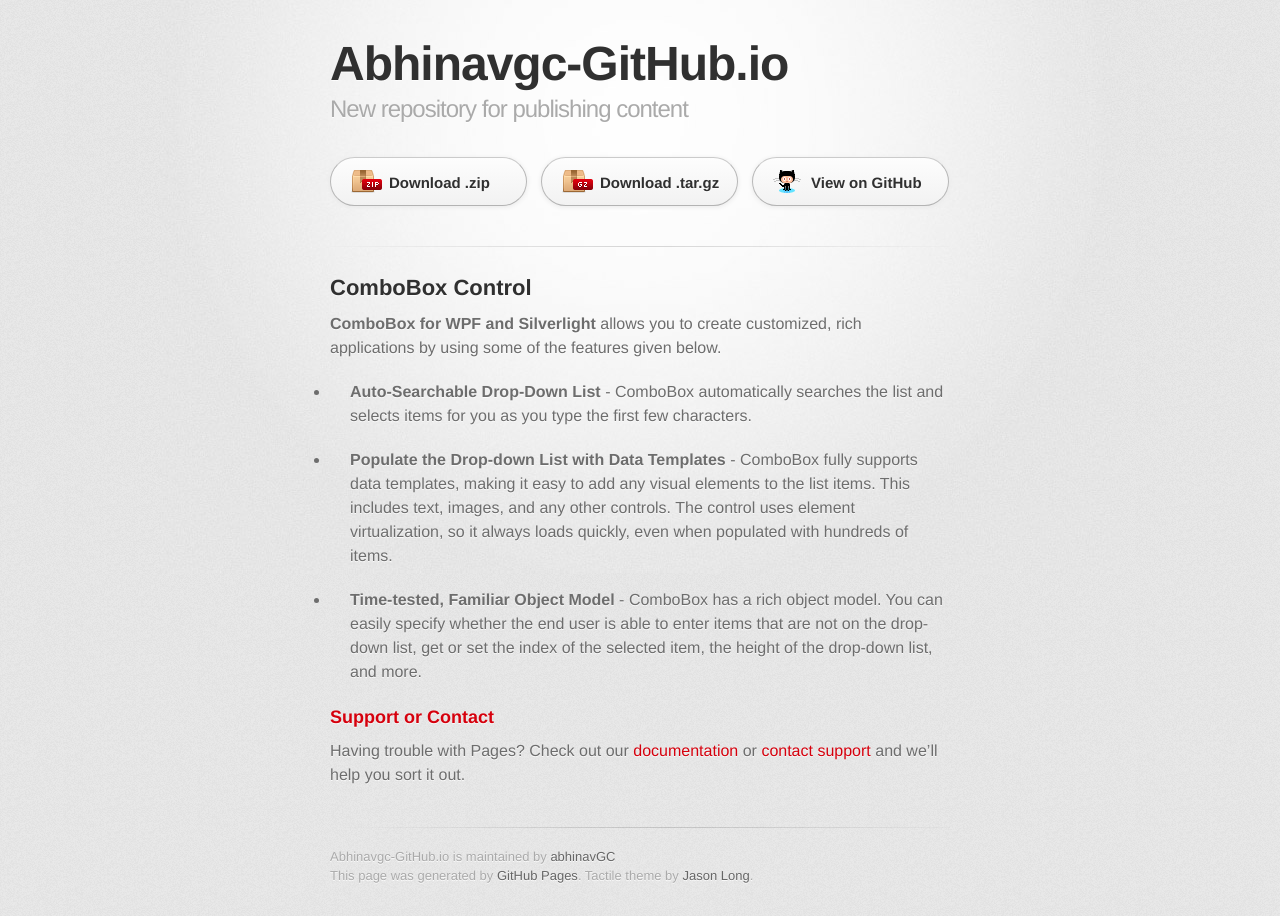
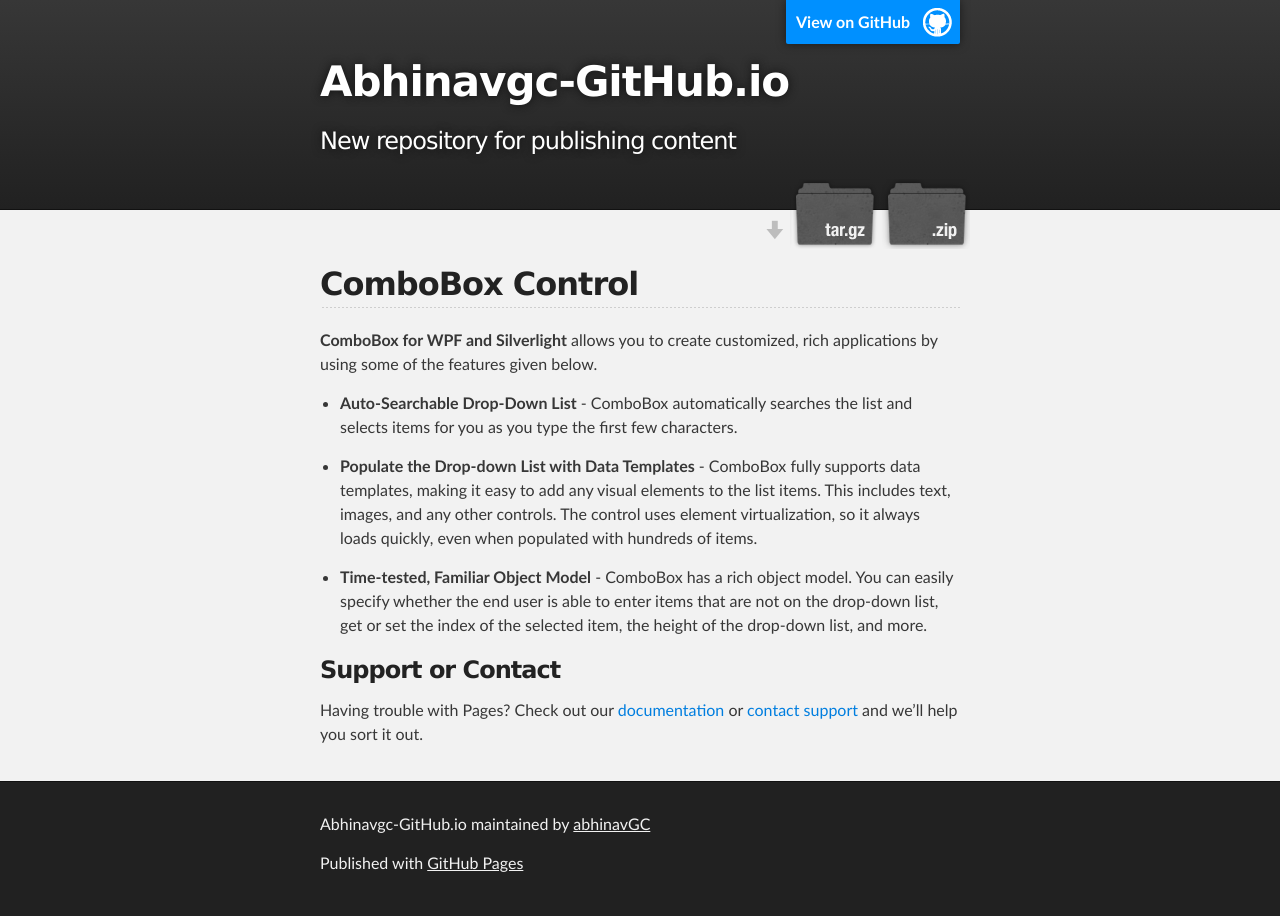
Before and after one commit to abhinavGC/abhinavGC-github.io, a plain HTML site: page index.html in a window 1280 px wide. Drawn offline with Linux system fonts and the light colour scheme; a web font is replaced by a local one.

```diff
--- a/index.html
+++ b/index.html
@@ -1,37 +1,37 @@
 <!DOCTYPE html>
 <html>
+
   <head>
     <meta charset='utf-8'>
     <meta http-equiv="X-UA-Compatible" content="chrome=1">
-    <link href='https://fonts.googleapis.com/css?family=Chivo:900' rel='stylesheet' type='text/css'>
-    <link rel="stylesheet" type="text/css" href="stylesheets/stylesheet.css" media="screen">
-    <link rel="stylesheet" type="text/css" href="stylesheets/github-dark.css" media="screen">
-    <link rel="stylesheet" type="text/css" href="stylesheets/print.css" media="print">
-    <!--[if lt IE 9]>
-    <script src="//html5shiv.googlecode.com/svn/trunk/html5.js"></script>
-    <![endif]-->
-    <title>Abhinavgc-GitHub.io by abhinavGC</title>
+    <meta name="description" content="Abhinavgc-GitHub.io : New repository for publishing content">
+
+    <link rel="stylesheet" type="text/css" media="screen" href="stylesheets/stylesheet.css">
+
+    <title>Abhinavgc-GitHub.io</title>
   </head>
 
   <body>
-    <div id="container">
-      <div class="inner">
 
-        <header>
-          <h1>Abhinavgc-GitHub.io</h1>
-          <h2>New repository for publishing content</h2>
+    <!-- HEADER -->
+    <div id="header_wrap" class="outer">
+        <header class="inner">
+          <a id="forkme_banner" href="https://github.com/abhinavGC/abhinavGC-github.io">View on GitHub</a>
+
+          <h1 id="project_title">Abhinavgc-GitHub.io</h1>
+          <h2 id="project_tagline">New repository for publishing content</h2>
+
+            <section id="downloads">
+              <a class="zip_download_link" href="https://github.com/abhinavGC/abhinavGC-github.io/zipball/master">Download this project as a .zip file</a>
+              <a class="tar_download_link" href="https://github.com/abhinavGC/abhinavGC-github.io/tarball/master">Download this project as a tar.gz file</a>
+            </section>
         </header>
+    </div>
 
-        <section id="downloads" class="clearfix">
-          <a href="https://github.com/abhinavGC/abhinavGC-github.io/zipball/master" id="download-zip" class="button"><span>Download .zip</span></a>
-          <a href="https://github.com/abhinavGC/abhinavGC-github.io/tarball/master" id="download-tar-gz" class="button"><span>Download .tar.gz</span></a>
-          <a href="https://github.com/abhinavGC/abhinavGC-github.io" id="view-on-github" class="button"><span>View on GitHub</span></a>
-        </section>
-
-        <hr>
-
-        <section id="main_content">
-          <h2>
+    <!-- MAIN CONTENT -->
+    <div id="main_content_wrap" class="outer">
+      <section id="main_content" class="inner">
+        <h2>
 <a id="combobox-control" class="anchor" href="#combobox-control" aria-hidden="true"><span class="octicon octicon-link"></span></a>ComboBox Control</h2>
 
 <p><strong>ComboBox for WPF and Silverlight</strong> allows you to create customized, rich applications by using some of the features given below.</p>
@@ -46,15 +46,18 @@
 <a id="support-or-contact" class="anchor" href="#support-or-contact" aria-hidden="true"><span class="octicon octicon-link"></span></a>Support or Contact</h3>
 
 <p>Having trouble with Pages? Check out our <a href="https://help.github.com/pages">documentation</a> or <a href="https://github.com/contact">contact support</a> and we’ll help you sort it out.</p>
-        </section>
+      </section>
+    </div>
 
-        <footer>
-          Abhinavgc-GitHub.io is maintained by <a href="https://github.com/abhinavGC">abhinavGC</a><br>
-          This page was generated by <a href="https://pages.github.com">GitHub Pages</a>. Tactile theme by <a href="https://twitter.com/jasonlong">Jason Long</a>.
-        </footer>
+    <!-- FOOTER  -->
+    <div id="footer_wrap" class="outer">
+      <footer class="inner">
+        <p class="copyright">Abhinavgc-GitHub.io maintained by <a href="https://github.com/abhinavGC">abhinavGC</a></p>
+        <p>Published with <a href="https://pages.github.com">GitHub Pages</a></p>
+      </footer>
+    </div>
 
 
-      </div>
-    </div>
+
   </body>
 </html>
--- a/stylesheets/stylesheet.css
+++ b/stylesheets/stylesheet.css
@@ -1,7 +1,14 @@
-/* http://meyerweb.com/eric/tools/css/reset/
-   v2.0 | 20110126
-   License: none (public domain)
-*/
+/*******************************************************************************
+Slate Theme for GitHub Pages
+by Jason Costello, @jsncostello
+*******************************************************************************/
+
+@import url(github-light.css);
+
+/*******************************************************************************
+MeyerWeb Reset
+*******************************************************************************/
+
 html, body, div, span, applet, object, iframe,
 h1, h2, h3, h4, h5, h6, p, blockquote, pre,
 a, abbr, acronym, address, big, cite, code,
@@ -15,359 +22,404 @@ article, aside, canvas, details, embed,
 figure, figcaption, footer, header, hgroup,
 menu, nav, output, ruby, section, summary,
 time, mark, audio, video {
+  margin: 0;
   padding: 0;
-	margin: 0;
+  border: 0;
   font: inherit;
-	font-size: 100%;
   vertical-align: baseline;
-	border: 0;
 }
+
 /* HTML5 display-role reset for older browsers */
 article, aside, details, figcaption, figure,
 footer, header, hgroup, menu, nav, section {
   display: block;
 }
-body {
-	line-height: 1;
-}
+
 ol, ul {
   list-style: none;
 }
-blockquote, q {
-	quotes: none;
-}
-blockquote:before, blockquote:after,
-q:before, q:after {
-	content: '';
-	content: none;
-}
+
 table {
+  border-collapse: collapse;
   border-spacing: 0;
-	border-collapse: collapse;
 }
 
-/* LAYOUT STYLES */
+/*******************************************************************************
+Theme Styles
+*******************************************************************************/
+
 body {
-  font-family: 'Helvetica Neue', Helvetica, Arial, serif;
-  font-size: 1em;
+  box-sizing: border-box;
+  color:#373737;
+  background: #212121;
+  font-size: 16px;
+  font-family: 'Myriad Pro', Calibri, Helvetica, Arial, sans-serif;
   line-height: 1.5;
-  color: #6d6d6d;
-  text-shadow: 0 1px 0 rgba(255, 255, 255, 0.8);
-  background: #e7e7e7 url(../images/body-bg.png) 0 0 repeat;
+  -webkit-font-smoothing: antialiased;
+}
+
+h1, h2, h3, h4, h5, h6 {
+  margin: 10px 0;
+  font-weight: 700;
+  color:#222222;
+  font-family: 'Lucida Grande', 'Calibri', Helvetica, Arial, sans-serif;
+  letter-spacing: -1px;
+}
+
+h1 {
+  font-size: 36px;
+  font-weight: 700;
+}
+
+h2 {
+  padding-bottom: 10px;
+  font-size: 32px;
+  background: url('../images/bg_hr.png') repeat-x bottom;
+}
+
+h3 {
+  font-size: 24px;
+}
+
+h4 {
+  font-size: 21px;
+}
+
+h5 {
+  font-size: 18px;
+}
+
+h6 {
+  font-size: 16px;
+}
+
+p {
+  margin: 10px 0 15px 0;
+}
+
+footer p {
+  color: #f2f2f2;
 }
 
 a {
-  color: #d5000d;
-}
-a:hover {
-  color: #c5000c;
+  text-decoration: none;
+  color: #007edf;
+  text-shadow: none;
+
+  transition: color 0.5s ease;
+  transition: text-shadow 0.5s ease;
+  -webkit-transition: color 0.5s ease;
+  -webkit-transition: text-shadow 0.5s ease;
+  -moz-transition: color 0.5s ease;
+  -moz-transition: text-shadow 0.5s ease;
+  -o-transition: color 0.5s ease;
+  -o-transition: text-shadow 0.5s ease;
+  -ms-transition: color 0.5s ease;
+  -ms-transition: text-shadow 0.5s ease;
 }
 
-header {
-  padding-top: 35px;
-  padding-bottom: 25px;
+a:hover, a:focus {text-decoration: underline;}
+
+footer a {
+  color: #F2F2F2;
+  text-decoration: underline;
 }
 
-header h1 {
-  font-family: 'Chivo', 'Helvetica Neue', Helvetica, Arial, serif;
-  font-size: 48px; font-weight: 900;
-  line-height: 1.2;
-  color: #303030;
-  letter-spacing: -1px;
-}
-
-header h2 {
-  font-size: 24px;
-  font-weight: normal;
-  line-height: 1.3;
-  color: #aaa;
-  letter-spacing: -1px;
-}
-
-#container {
-  min-height: 595px;
-  background: transparent url(../images/highlight-bg.jpg) 50% 0 no-repeat;
-}
-
-.inner {
-  width: 620px;
-  margin: 0 auto;
-}
-
-#container .inner img {
-  max-width: 100%;
-}
-
-#downloads {
-  margin-bottom: 40px;
-}
-
-a.button {
-  display: block;
-  float: left;
-  width: 179px;
-  padding: 12px 8px 12px 8px;
-  margin-right: 14px;
-  font-size: 15px;
-  font-weight: bold;
-  line-height: 25px;
-  color: #303030;
-  background: #fdfdfd; /* Old browsers */
-  background: -moz-linear-gradient(top,  #fdfdfd 0%, #f2f2f2 100%); /* FF3.6+ */
-  background: -webkit-gradient(linear, left top, left bottom, color-stop(0%,#fdfdfd), color-stop(100%,#f2f2f2)); /* Chrome,Safari4+ */
-  background: -webkit-linear-gradient(top,  #fdfdfd 0%,#f2f2f2 100%); /* Chrome10+,Safari5.1+ */
-  background: -o-linear-gradient(top,  #fdfdfd 0%,#f2f2f2 100%); /* Opera 11.10+ */
-  background: -ms-linear-gradient(top,  #fdfdfd 0%,#f2f2f2 100%); /* IE10+ */
-  background: linear-gradient(top,  #fdfdfd 0%,#f2f2f2 100%); /* W3C */
-  filter: progid:DXImageTransform.Microsoft.gradient( startColorstr='#fdfdfd', endColorstr='#f2f2f2',GradientType=0 ); /* IE6-9 */
-  border-top: solid 1px #cbcbcb;
-  border-right: solid 1px #b7b7b7;
-  border-bottom: solid 1px #b3b3b3;
-  border-left: solid 1px #b7b7b7;
-  border-radius: 30px;
-  -webkit-box-shadow: 10px 10px 5px #888;
-  -moz-box-shadow: 10px 10px 5px #888;
-  box-shadow: 0px 1px 5px #e8e8e8;
-  -moz-border-radius: 30px;
-  -webkit-border-radius: 30px;
-}
-a.button:hover {
-  background: #fafafa; /* Old browsers */
-  background: -moz-linear-gradient(top,  #fdfdfd 0%, #f6f6f6 100%); /* FF3.6+ */
-  background: -webkit-gradient(linear, left top, left bottom, color-stop(0%,#fdfdfd), color-stop(100%,#f6f6f6)); /* Chrome,Safari4+ */
-  background: -webkit-linear-gradient(top,  #fdfdfd 0%,#f6f6f6 100%); /* Chrome10+,Safari5.1+ */
-  background: -o-linear-gradient(top,  #fdfdfd 0%,#f6f6f6 100%); /* Opera 11.10+ */
-  background: -ms-linear-gradient(top,  #fdfdfd 0%,#f6f6f6 100%); /* IE10+ */
-  background: linear-gradient(top,  #fdfdfd 0%,#f6f6f6, 100%); /* W3C */
-  filter: progid:DXImageTransform.Microsoft.gradient( startColorstr='#fdfdfd', endColorstr='#f6f6f6',GradientType=0 ); /* IE6-9 */
-  border-top: solid 1px #b7b7b7;
-  border-right: solid 1px #b3b3b3;
-  border-bottom: solid 1px #b3b3b3;
-  border-left: solid 1px #b3b3b3;
-}
-
-a.button span {
-  display: block;
-  height: 23px;
-  padding-left: 50px;
-}
-
-#download-zip span {
-  background: transparent url(../images/zip-icon.png) 12px 50% no-repeat;
-}
-#download-tar-gz span {
-  background: transparent url(../images/tar-gz-icon.png) 12px 50% no-repeat;
-}
-#view-on-github span {
-  background: transparent url(../images/octocat-icon.png) 12px 50% no-repeat;
-}
-#view-on-github {
-  margin-right: 0;
-}
-
-code, pre {
-  margin-bottom: 30px;
-  font-family: Monaco, "Bitstream Vera Sans Mono", "Lucida Console", Terminal;
-  font-size: 14px;
-  color: #222;
-}
-
-code {
-  padding: 0 3px;
-  background-color: #f2f2f2;
-  border: solid 1px #ddd;
-}
-
-pre {
-  padding: 20px;
-  overflow: auto;
-  color: #f2f2f2;
-  text-shadow: none;
-  background: #303030;
-}
-pre code {
-  padding: 0;
-  color: #f2f2f2;
-  background-color: #303030;
-  border: none;
-}
-
-ul, ol, dl {
-  margin-bottom: 20px;
-}
-
-
-/* COMMON STYLES */
-
-hr {
-  height: 1px;
-  padding-bottom: 1em;
-  margin-top: 1em;
-  line-height: 1px;
-  background: transparent url('../images/hr.png') 50% 0 no-repeat;
-  border: none;
+em {
+  font-style: italic;
 }
 
 strong {
   font-weight: bold;
 }
 
-em {
-  font-style: italic;
+img {
+  position: relative;
+  margin: 0 auto;
+  max-width: 739px;
+  padding: 5px;
+  margin: 10px 0 10px 0;
+  border: 1px solid #ebebeb;
+
+  box-shadow: 0 0 5px #ebebeb;
+  -webkit-box-shadow: 0 0 5px #ebebeb;
+  -moz-box-shadow: 0 0 5px #ebebeb;
+  -o-box-shadow: 0 0 5px #ebebeb;
+  -ms-box-shadow: 0 0 5px #ebebeb;
 }
 
-table {
-  width: 100%;
-  border: 1px solid #ebebeb;
+p img {
+  display: inline;
+  margin: 0;
+  padding: 0;
+  vertical-align: middle;
+  text-align: center;
+  border: none;
 }
 
-th {
-  font-weight: 500;
+pre, code {
+  width: 100%;
+  color: #222;
+  background-color: #fff;
+
+  font-family: Monaco, "Bitstream Vera Sans Mono", "Lucida Console", Terminal, monospace;
+  font-size: 14px;
+
+  border-radius: 2px;
+  -moz-border-radius: 2px;
+  -webkit-border-radius: 2px;
 }
 
-td {
-  font-weight: 300;
-  text-align: center;
-  border: 1px solid #ebebeb;
+pre {
+  width: 100%;
+  padding: 10px;
+  box-shadow: 0 0 10px rgba(0,0,0,.1);
+  overflow: auto;
 }
 
-form {
-  padding: 20px;
-  background: #f2f2f2;
+code {
+  padding: 3px;
+  margin: 0 3px;
+  box-shadow: 0 0 10px rgba(0,0,0,.1);
+}
 
+pre code {
+  display: block;
+  box-shadow: none;
+}
+
+blockquote {
+  color: #666;
+  margin-bottom: 20px;
+  padding: 0 0 0 20px;
+  border-left: 3px solid #bbb;
 }
 
 
-/* GENERAL ELEMENT TYPE STYLES */
-
-h1 {
-  font-size: 32px;
+ul, ol, dl {
+  margin-bottom: 15px
 }
 
-h2 {
-  margin-bottom: 8px;
-  font-size: 22px;
-  font-weight: bold;
-  color: #303030;
-}
-
-h3 {
-  margin-bottom: 8px;
-  font-size: 18px;
-  font-weight: bold;
-  color: #d5000d;
-}
-
-h4 {
-  font-size: 16px;
-  font-weight: bold;
-  color: #303030;
-}
-
-h5 {
-  font-size: 1em;
-  color: #303030;
-}
-
-h6 {
-  font-size: .8em;
-  color: #303030;
-}
-
-p {
-  margin-bottom: 20px;
-  font-weight: 300;
-}
-
-a {
-  text-decoration: none;
-}
-
-p a {
-  font-weight: 400;
-}
-
-blockquote {
-  padding: 0 0 0 30px;
-  margin-bottom: 20px;
-  font-size: 1.6em;
-  border-left: 10px solid #e9e9e9;
-}
-
-ul li {
+ul {
   list-style-position: inside;
   list-style: disc;
   padding-left: 20px;
 }
 
-ol li {
+ol {
   list-style-position: inside;
   list-style: decimal;
-  padding-left: 3px;
+  padding-left: 20px;
 }
 
 dl dt {
-  color: #303030;
+  font-weight: bold;
 }
 
-footer {
-  padding-top: 20px;
-  padding-bottom: 30px;
-  margin-top: 40px;
-  font-size: 13px;
-  color: #aaa;
-  background: transparent url('../images/hr.png') 0 0 no-repeat;
+dl dd {
+  padding-left: 20px;
+  font-style: italic;
 }
 
-footer a {
-  color: #666;
-}
-footer a:hover {
-  color: #444;
+dl p {
+  padding-left: 20px;
+  font-style: italic;
 }
 
-/* MISC */
-.clearfix:after {
-  display: block;
-  height: 0;
-  clear: both;
-  visibility: hidden;
-  content: '.';
+hr {
+  height: 1px;
+  margin-bottom: 5px;
+  border: none;
+  background: url('../images/bg_hr.png') repeat-x center;
 }
 
-.clearfix {display: inline-block;}
-* html .clearfix {height: 1%;}
-.clearfix {display: block;}
+table {
+  border: 1px solid #373737;
+  margin-bottom: 20px;
+  text-align: left;
+ }
 
-/* #Media Queries
-================================================== */
+th {
+  font-family: 'Lucida Grande', 'Helvetica Neue', Helvetica, Arial, sans-serif;
+  padding: 10px;
+  background: #373737;
+  color: #fff;
+ }
 
-/* Smaller than standard 960 (devices and browsers) */
-@media only screen and (max-width: 959px) { }
+td {
+  padding: 10px;
+  border: 1px solid #373737;
+ }
 
-/* Tablet Portrait size to standard 960 (devices and browsers) */
-@media only screen and (min-width: 768px) and (max-width: 959px) { }
+form {
+  background: #f2f2f2;
+  padding: 20px;
+}
 
-/* All Mobile Sizes (devices and browser) */
-@media only screen and (max-width: 767px) {
-  header {
-    padding-top: 10px;
-    padding-bottom: 10px;
+/*******************************************************************************
+Full-Width Styles
+*******************************************************************************/
+
+.outer {
+  width: 100%;
 }
+
+.inner {
+  position: relative;
+  max-width: 640px;
+  padding: 20px 10px;
+  margin: 0 auto;
+}
+
+#forkme_banner {
+  display: block;
+  position: absolute;
+  top:0;
+  right: 10px;
+  z-index: 10;
+  padding: 10px 50px 10px 10px;
+  color: #fff;
+  background: url('../images/blacktocat.png') #0090ff no-repeat 95% 50%;
+  font-weight: 700;
+  box-shadow: 0 0 10px rgba(0,0,0,.5);
+  border-bottom-left-radius: 2px;
+  border-bottom-right-radius: 2px;
+}
+
+#header_wrap {
+  background: #212121;
+  background: -moz-linear-gradient(top, #373737, #212121);
+  background: -webkit-linear-gradient(top, #373737, #212121);
+  background: -ms-linear-gradient(top, #373737, #212121);
+  background: -o-linear-gradient(top, #373737, #212121);
+  background: linear-gradient(top, #373737, #212121);
+}
+
+#header_wrap .inner {
+  padding: 50px 10px 30px 10px;
+}
+
+#project_title {
+  margin: 0;
+  color: #fff;
+  font-size: 42px;
+  font-weight: 700;
+  text-shadow: #111 0px 0px 10px;
+}
+
+#project_tagline {
+  color: #fff;
+  font-size: 24px;
+  font-weight: 300;
+  background: none;
+  text-shadow: #111 0px 0px 10px;
+}
+
 #downloads {
-    margin-bottom: 25px;
+  position: absolute;
+  width: 210px;
+  z-index: 10;
+  bottom: -40px;
+  right: 0;
+  height: 70px;
+  background: url('../images/icon_download.png') no-repeat 0% 90%;
 }
-  #download-zip, #download-tar-gz {
+
+.zip_download_link {
+  display: block;
+  float: right;
+  width: 90px;
+  height:70px;
+  text-indent: -5000px;
+  overflow: hidden;
+  background: url(../images/sprite_download.png) no-repeat bottom left;
+}
+
+.tar_download_link {
+  display: block;
+  float: right;
+  width: 90px;
+  height:70px;
+  text-indent: -5000px;
+  overflow: hidden;
+  background: url(../images/sprite_download.png) no-repeat bottom right;
+  margin-left: 10px;
+}
+
+.zip_download_link:hover {
+  background: url(../images/sprite_download.png) no-repeat top left;
+}
+
+.tar_download_link:hover {
+  background: url(../images/sprite_download.png) no-repeat top right;
+}
+
+#main_content_wrap {
+  background: #f2f2f2;
+  border-top: 1px solid #111;
+  border-bottom: 1px solid #111;
+}
+
+#main_content {
+  padding-top: 40px;
+}
+
+#footer_wrap {
+  background: #212121;
+}
+
+
+
+/*******************************************************************************
+Small Device Styles
+*******************************************************************************/
+
+@media screen and (max-width: 480px) {
+  body {
+    font-size:14px;
+  }
+
+  #downloads {
     display: none;
   }
+
   .inner {
-    width: 94%;
-    margin: 0 auto;
-  }
+    min-width: 320px;
+    max-width: 480px;
   }
 
-/* Mobile Landscape Size to Tablet Portrait (devices and browsers) */
-@media only screen and (min-width: 480px) and (max-width: 767px) { }
+  #project_title {
+  font-size: 32px;
+  }
 
-/* Mobile Portrait Size to Mobile Landscape Size (devices and browsers) */
-@media only screen and (max-width: 479px) { }
+  h1 {
+    font-size: 28px;
+  }
+
+  h2 {
+    font-size: 24px;
+  }
+
+  h3 {
+    font-size: 21px;
+  }
+
+  h4 {
+    font-size: 18px;
+  }
+
+  h5 {
+    font-size: 14px;
+  }
+
+  h6 {
+    font-size: 12px;
+  }
+
+  code, pre {
+    min-width: 320px;
+    max-width: 480px;
+    font-size: 11px;
+  }
+
+}
```
Lines whose indentation alone changed are shown as unchanged.
